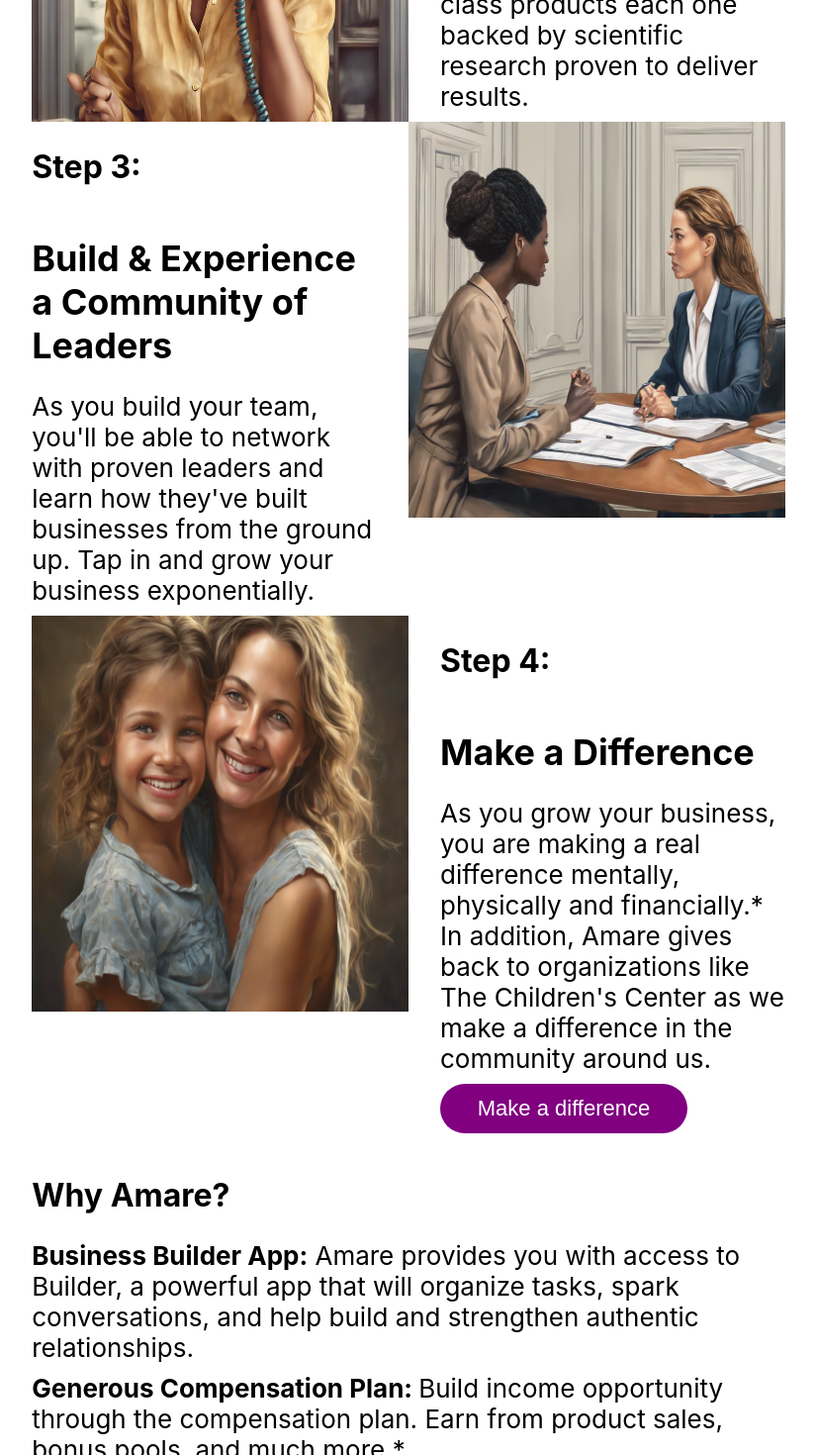
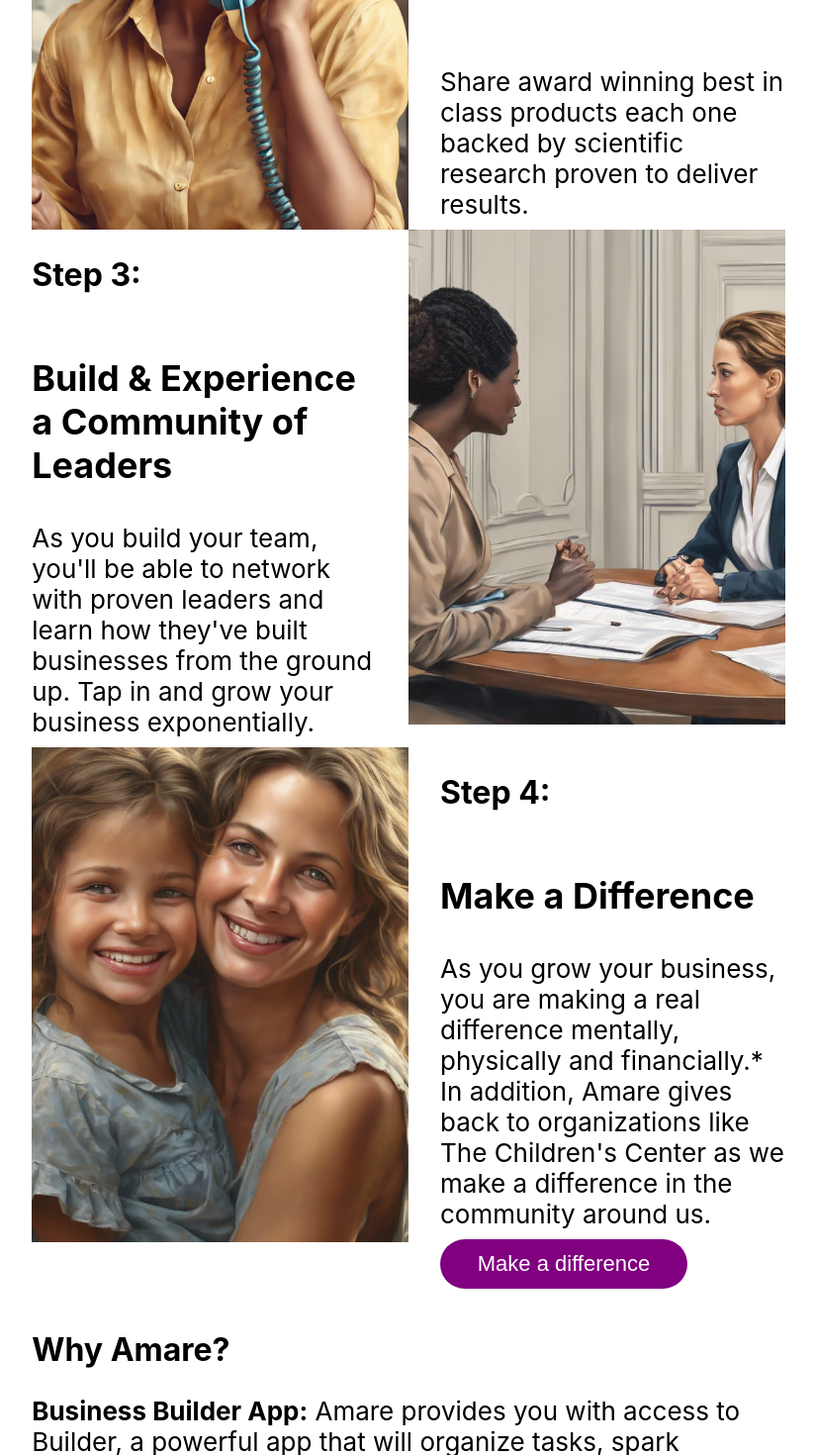
Before and after one commit to doxeer/amare, a React (Create React App) app: page /join-as-brand-partner in a window 1280 px wide. Shown: the part 1760-3230 px from the top of the page at 99% size, without its empty margins (227-1052 px from the left). Built offline with nearby package versions, Linux system fonts and the light colour scheme.

Commit message:
.
Semantik kod yaziz

```diff
--- a/src/components/pages/DefaultPage.js
+++ b/src/components/pages/DefaultPage.js
@@ -65,7 +65,7 @@ function DefaultPage() {
 
       <section className="product-section">
         <h1>New Products</h1>
-        <div className="products">
+        <article className="products">
           <Product
             Url={product1}
             text="Amare EDGE"
@@ -98,12 +98,12 @@ function DefaultPage() {
             href={"https://www.amare.com/1942935/en-us/amareedge"}
             localLink="amare-edge"
           />
-        </div>
+        </article>
       </section>
 
       <section className="wide-ads" aria-labelledby="ad1-heading">
         <img src={ad1} alt="MentaBiotics Ad" />
-        <div className="wide-ads-side">
+        <article className="wide-ads-side">
           <h2 id="ad1-heading">Enjoy MentaBiotics® Raspberry Hibiscus</h2>
           <p>
             Live life in full bloom with this berry-botanical twist on our
@@ -114,11 +114,11 @@ function DefaultPage() {
           <a href="https://www.amare.com/1942935/en-us/MentaBioticsRaspberryHibiscus">
             <button>Shop Now</button>
           </a>
-        </div>
+        </article>
       </section>
 
       <section className="wide-ads" aria-labelledby="ad2-heading">
-        <div className="wide-ads-side">
+        <article className="wide-ads-side">
           <h2 id="ad2-heading">Kids Calm</h2>
           <p>
             Kids Calm is the perfect solution for parents struggling to get
@@ -130,7 +130,7 @@ function DefaultPage() {
           <a href="https://www.amare.com/1942935/en-us/kids-calm">
             <button>Shop Now</button>
           </a>
-        </div>
+        </article>
         <img src={ad2} alt="Kids Calm Ad" />
       </section>
       <footer>
--- a/src/components/pages/Partner.css
+++ b/src/components/pages/Partner.css
@@ -70,7 +70,8 @@
 
 .step img {
   width: 50%;
-  height: 400px;
+  height: 500px;
+  object-fit: cover;
 }
 
 .partner-bottom {
--- a/src/components/pages/Partner.js
+++ b/src/components/pages/Partner.js
@@ -8,9 +8,11 @@ import { Helmet } from "react-helmet-async";
 import { Link } from "react-router-dom";
 
 function Partner() {
+  const handleClick = () => {
+    window.open("https://www.amare.com/1942935/en-us/account/register", '_self');
+  };
   return (
-    <div className="partner">
-
+    <main className="partner">
       <Helmet>
         <title>Amare - Partnership</title>
         <meta
@@ -44,7 +46,7 @@ function Partner() {
         exclusive rewards along the way by introducing others to Amare
         Products.*
       </p>
-      <div className="steps">
+      <section className="steps">
         <h2>Step 1</h2>
         <h1>Enroll</h1>
         <p>
@@ -64,7 +66,7 @@ function Partner() {
             <button>Become a partner</button>
           </a>
         </div>
-        <div className="step">
+        <article className="step">
           <img src={step2} alt="2" />
           <div className="partner-step">
             <h2>Step 2:</h2>
@@ -74,8 +76,8 @@ function Partner() {
               scientific research proven to deliver results.
             </p>
           </div>
-        </div>
-        <div className="step">
+        </article>
+        <article className="step">
           <div className="partner-step">
             <h2>Step 3:</h2>
             <h1>Build & Experience a Community of Leaders</h1>
@@ -86,8 +88,8 @@ function Partner() {
             </p>
           </div>
           <img src={step3} alt="3" />
-        </div>
-        <div className="step">
+        </article>
+        <article className="step">
           <img src={step4} alt="4" />
           <div className="partner-step">
             <h2>Step 4:</h2>
@@ -98,13 +100,13 @@ function Partner() {
               back to organizations like The Children's Center as we make a
               difference in the community around us.
             </p>
-            <a href="https://www.amare.com/1942935/en-us/account/register">
-              <button>Make a difference</button>
-            </a>
+            <div id="step4-button">
+              <button onClick={handleClick}>Make a difference</button>
             </div>
           </div>
-      </div>
-      <div className="partner-bottom">
+        </article>
+      </section>
+      <article className="partner-bottom">
         <h2>Why Amare?</h2>
         <p>
           <strong>Business Builder App:</strong> Amare provides you with access
@@ -142,10 +144,10 @@ function Partner() {
           }}
         >
           <a href="https://www.amare.com/1942935/en-us/account/register">
-            <button style={{marginTop: '10px'}}>Become a partner</button>
+            <button style={{ marginTop: "10px" }}>Become a partner</button>
           </a>
         </div>
-        <div className="signup-section">
+        <section className="signup-section">
           <h2>Join Us Today!</h2>
           <p>
             Become a part of Amare and discover the benefits of our amazing
@@ -155,8 +157,8 @@ function Partner() {
           <Link to="/sign-up-or-log-in-to-amare">
             <button>Sign Up</button>
           </Link>
-        </div>
-      </div>
+        </section>
+      </article>
       <footer>
         <img src={amare} alt="5" />
         <p id="p">
@@ -175,7 +177,7 @@ function Partner() {
           </p>
         </div>
       </footer>
-    </div>
+    </main>
   );
 }
 export default Partner;
--- a/src/components/pages/Products.js
+++ b/src/components/pages/Products.js
@@ -13,7 +13,7 @@ function ProductCard({ product }) {
   };
 
   return (
-    <div>
+    <React.Fragment>
       <Helmet>
         <title>Amare - Products</title>
         <meta name="description" content={product.description} />
@@ -56,7 +56,7 @@ function ProductCard({ product }) {
           BUY NOW
         </a>
       </div>
-    </div>
+    </React.Fragment>
   );
 }
 
@@ -71,17 +71,16 @@ const ProductList = () => {
   };
 
   return (
-    <div>
-      {/* SearchBar kullanımı */}
-      <SearchBar onSearch={handleSearch} />
-
-      {/* Ürün Listesi */}
-      <div className="product-list">
+    <section>
+      <header>
+        <SearchBar onSearch={handleSearch} />
+      </header>
+      <article className="product-list">
         {filteredProducts.map((product) => (
           <ProductCard key={product.linkName} product={product} />
         ))}
-      </div>
-    </div>
+      </article>
+    </section>
   );
 };
 
```
Also changed, not shown: src/components/pages/Kyani.js (line endings or trailing spaces). Lines whose indentation alone changed are shown as unchanged.
